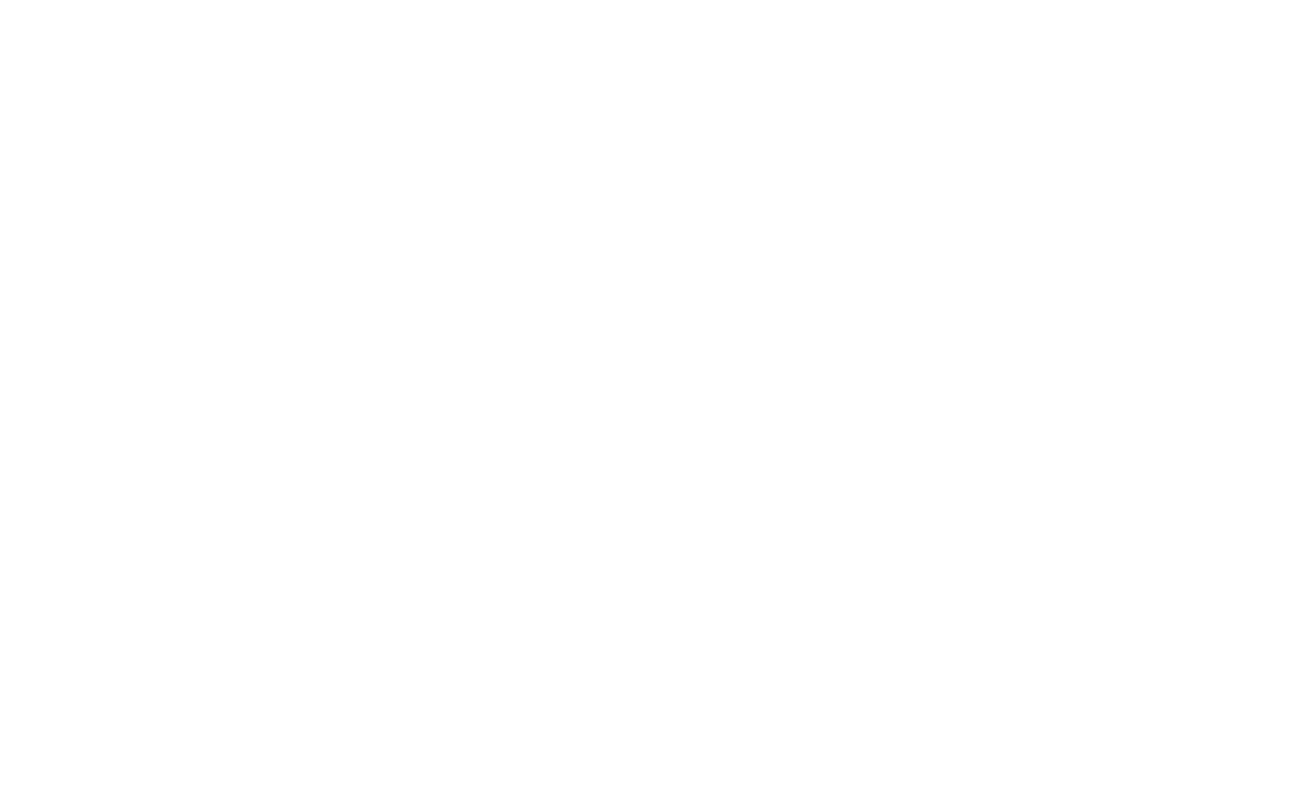
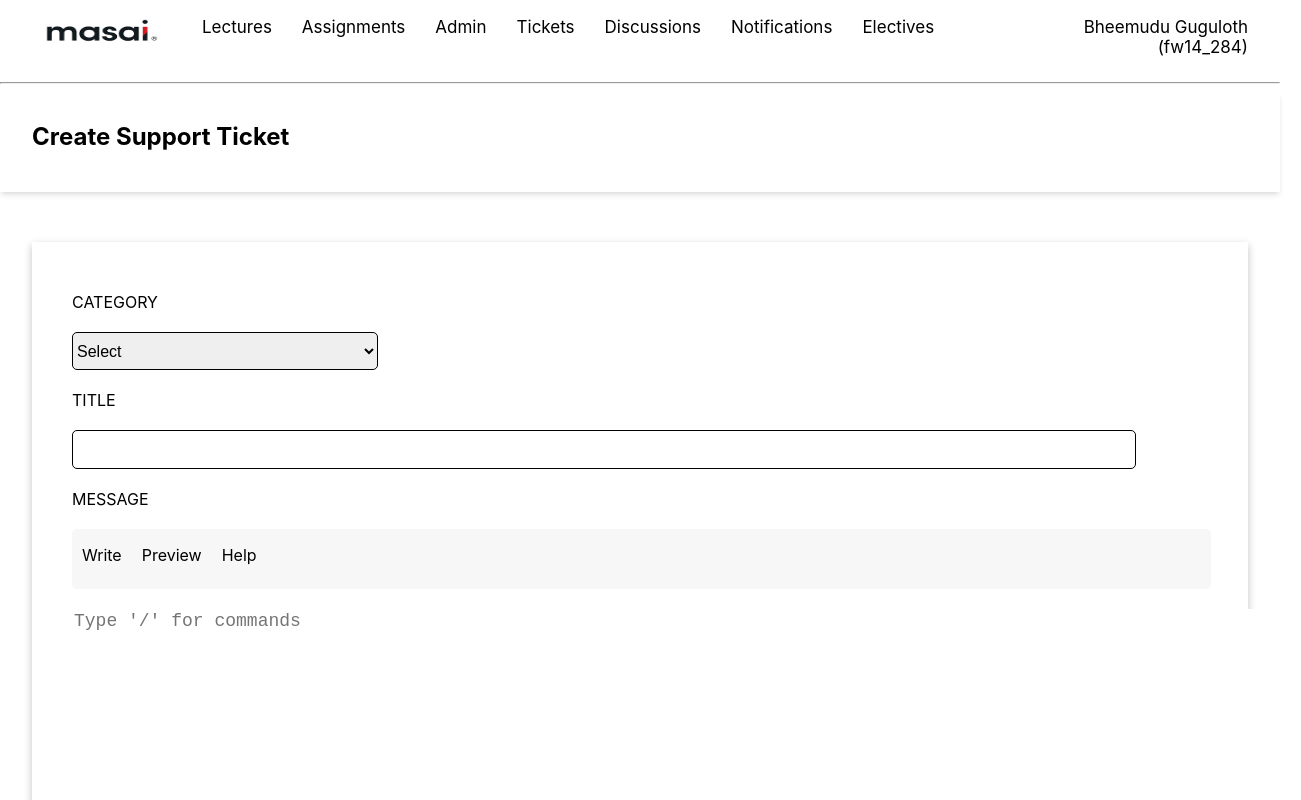
Before and after one commit to bheema-284/masai_lms, a React (Create React App) app: page /tickets/create in a window 1280 px wide. Before the commit this address had no page. Shown: the top 800 px of the page, 1301 px wide, since content can reach past the window. Built offline with nearby package versions, Linux system fonts and the light colour scheme.

Commit message:
Ceate Tickets file is added

```diff
--- a/src/App.css
+++ b/src/App.css
@@ -587,8 +587,7 @@
 .bookmarks{
   width: 95%;
   margin: auto;
-
-box-shadow: rgba(0, 0, 0, 0.24) 0px 3px 8px;
+  box-shadow: rgba(0, 0, 0, 0.24) 0px 3px 8px;
 }
 
 .h33333{
@@ -603,3 +602,64 @@
 .aaaa{
   color: #9f9f9f;
 }
+.createtickts{
+  width: 95%;
+  margin: auto;
+  box-shadow: rgba(0, 0, 0, 0.24) 0px 3px 8px;
+}
+
+.select1{
+  width: 26%;
+  height: 38px;
+  border: 0.5px solid;
+  border-radius: 5px;
+  font-size: 16px;
+}
+
+.creatediv{
+  text-align: left;
+  padding-left: 40px;
+  margin-top: 50px;
+  padding-top: 50px;
+}
+.cteateinpt{
+  width: 90%;
+  font-size: 16px;
+}
+textarea{
+  border: transparent;
+  font-size: 18px;
+}
+textarea:focus, textarea:active,textarea:visited{
+  border: transparent;
+}
+
+.createaa{
+  display: flex;
+  gap: 20px;
+  width: 96%;
+  padding-left: 10px;
+  height: 60px;
+  cursor: pointer;
+  font-size: 16px;
+  background-color: #f8f7f7;
+  margin-bottom: 20px;
+  border-radius: 5px;
+}
+.createaa1:hover{
+  color: blue;
+  text-decoration: underline;
+}
+.createaa2:hover{
+  color: blue;
+  text-decoration: underline;
+}
+.createaa3:hover{
+  color: blue;
+  text-decoration: underline;
+}
+
+.btnsasa{
+  text-align: start;
+  margin-left: 30px;
+}
--- a/src/App.jsx
+++ b/src/App.jsx
@@ -11,6 +11,7 @@
 import { Tickets } from './components/Tickets';
 import { Referal } from './components/Referal';
 import { BookMarks } from './components/BookMarks';
+import { CreateTickets } from './components/CreateTickets';
 function App() {
   return (
     <div className="App">
@@ -24,6 +25,7 @@
           <Route path="/admin" element={<Admin />} />
           <Route path="/assignments" element={<Assignments />} />
           <Route path="/tickets" element={<Tickets />} />
+          <Route path="/tickets/create" element={<CreateTickets />} />
           <Route path="/notifications" element={<Notifications />} />
           <Route path="/electives" element={<Electives />} />
           <Route path="/discussions" element={<Discussions />} />
--- /dev/null
+++ b/src/components/CreateTickets.jsx
@@ -0,0 +1,46 @@
+import { Link } from 'react-router-dom';
+import { Navbar } from './Navbar';
+import '../App.css';
+export const CreateTickets = () => {
+  return (
+    <>
+    <Navbar/>
+    <hr />
+    <div className='divcc'>
+    <div className="Tickets">
+      <h2 className='h22'>Create Support Ticket</h2>
+    </div>
+    </div>
+    <div className='createtickts'>
+    <div className='creatediv'>
+    <label className='lectlable1'>CATEGORY</label><br /><br />
+    <select name="" className='select1'>
+            <option value="">Select</option>
+            <option value="">Withdraw</option>
+            <option value="">Counciling Support (Carrer Coatch)</option>
+            <option value="">Evaluation Score</option>
+            <option value="">Missed Evaluation</option>
+            <option value="">Missed Evaluation Recording</option>
+            <option value="">Leave</option>
+            <option value="">MAC</option>
+            <option value="">MAC Compliants</option>
+            <option value="">Product Support</option>
+            <option value="">Attendance Query</option>
+            <option value="">NBFC/ISA/Glide</option>
+            <option value="">Curriculum Query</option>
+            <option value="">IA Suport</option>
+            <option value="">Electives</option>
+            <option value="">Referal</option>
+            <option value="">Course Change</option>
+            </select><br /><br />
+          <label className='lectlable1'>TITLE</label><br /><br />
+          <input className='cteateinpt' type="text" name="" id="" /> <br /><br />
+          <label className='lectlable1'>MESSAGE</label><br /><br />
+          <div className='createaa'><p className='createaa1'>Write</p> <p className='createaa2'>Preview</p><p className='createaa3'>Help</p></div>
+          <textarea placeholder="Type '/' for commands" name="" id="" cols="110" rows="15"></textarea>
+    </div>
+   <div className='btnsasa'> <button className='btns'>CREATE TICKET</button></div>
+    </div>
+    </>
+  );
+}
--- a/src/components/Tickets.jsx
+++ b/src/components/Tickets.jsx
@@ -1,3 +1,4 @@
+import { Link } from 'react-router-dom';
 import { Navbar } from './Navbar';
 import '../App.css';
 export const Tickets = () => {
@@ -8,7 +9,7 @@
     <div className='divcc'>
     <div className="Tickets">
       <h2 className='h22'>Support Tickets</h2>
-      <h2><button className='btns'>CREATE</button></h2>
+      <Link to={'/tickets/create'}><h2><button className='btns'>CREATE</button></h2>   </Link>
     </div>
     </div>
     <div className='tickts'>
```
